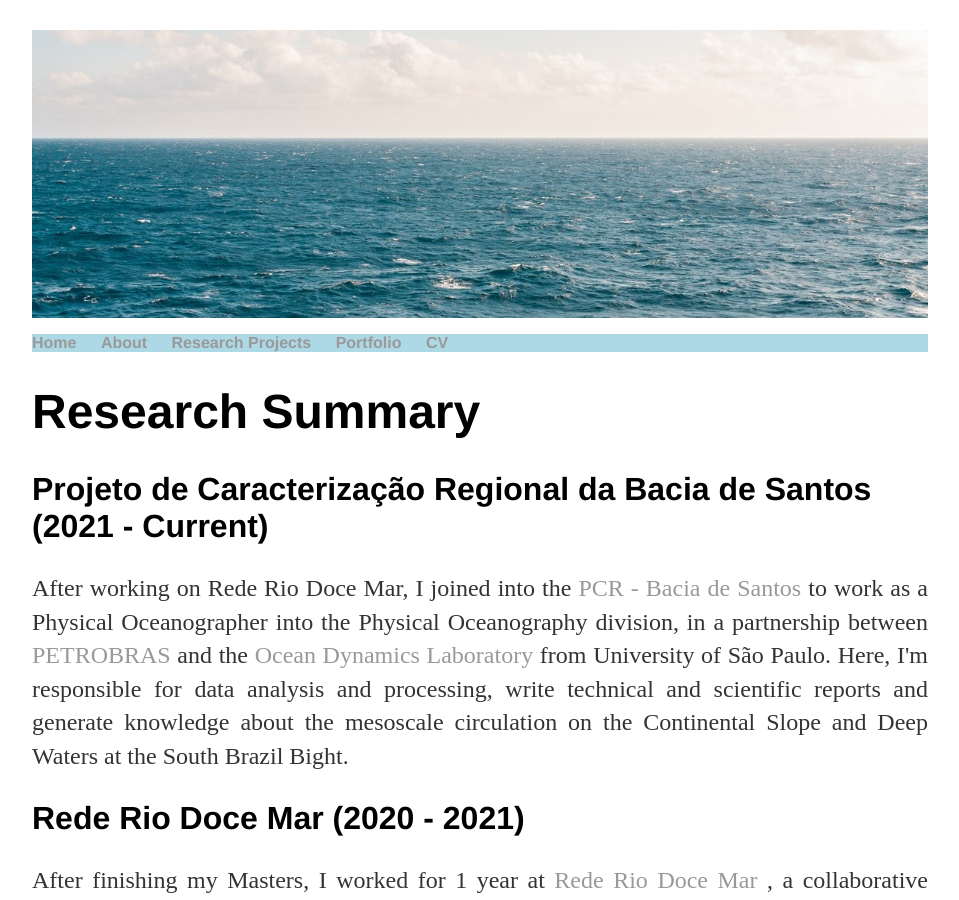
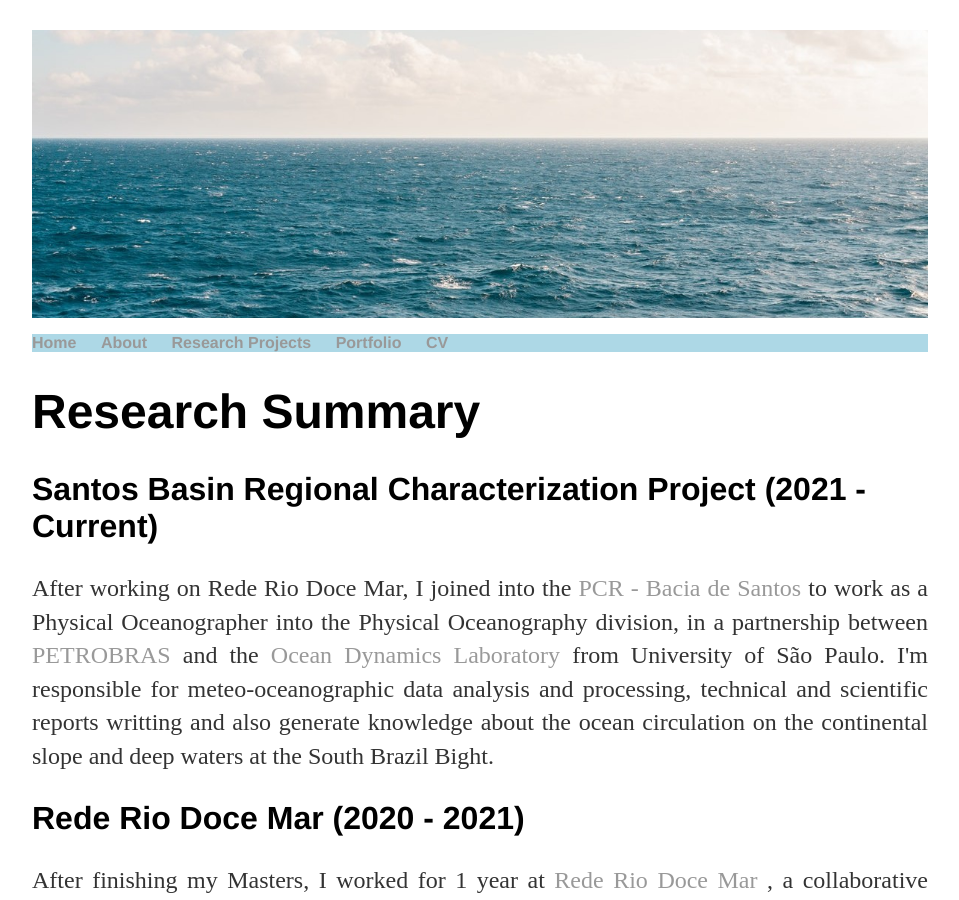
Before and after one commit to joaopedroamorim/joaopedroamorim.github.io, a Jekyll site: the page built from research/index.html, in a window 1280 px wide and 900 px high. Shown: the whole window, without its empty margins (160-1119 px from the left). Built offline with Jekyll 4.4.1, drawn with Linux system fonts in a browser that asks for light colours.

Commit message:
Update index.html

```diff
--- a/research/index.html
+++ b/research/index.html
@@ -6,10 +6,10 @@ permalink: /research/
 	<h1>{{ page.title }}</h1>
 
 	<div class = "blurb">
-		<h2> Projeto de Caracterização Regional da Bacia de Santos (2021 - Current) </h2>
+		<h2> Santos Basin Regional Characterization Project (2021 - Current) </h2>
 		<p align = "justify"> After working on Rede Rio Doce Mar, I joined into the <a href = "https://comunicabaciadesantos.petrobras.com.br/programa-ambiental/projeto-de-caracterizacao-regional-da-bacia-de-santos-pcr-bs.html">PCR - Bacia de Santos</a> to work as a Physical Oceanographer into the
-			Physical Oceanography division, in a partnership between <a href = "https://petrobras.com.br/pt/">PETROBRAS</a> and the <a href = "https://sites.google.com/view/la-do?fbclid=PAAabA6tYgHAfAtstWZevidXvefdWyI_NiNTDhkT2125TdjglJ5jmiRP38N48">Ocean Dynamics Laboratory</a> from University of São Paulo. Here, I'm responsible
-			for data analysis and processing, write technical and scientific reports and generate knowledge about the mesoscale circulation on the Continental Slope and Deep Waters at the South Brazil Bight.
+			Physical Oceanography division, in a partnership between <a href = "https://petrobras.com.br/pt/">PETROBRAS</a> and the <a href = "https://sites.google.com/view/la-do?fbclid=PAAabA6tYgHAfAtstWZevidXvefdWyI_NiNTDhkT2125TdjglJ5jmiRP38N48">Ocean Dynamics Laboratory</a> from University of São Paulo. I'm responsible
+			for meteo-oceanographic data analysis and processing, technical and scientific reports writting and also generate knowledge about the ocean circulation on the continental slope and deep waters at the South Brazil Bight.
 
 
 	<div class = "blurb">
```
